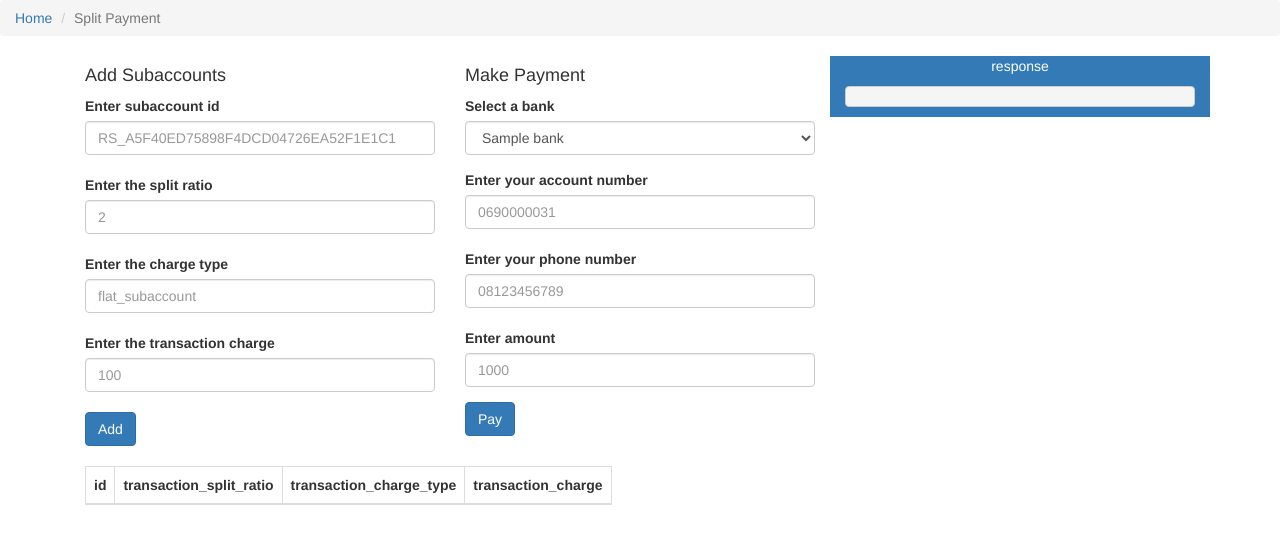
After one commit to MaestroJolly/python_sample_apps, a Django app: page /splitpayment/ in a window 1280 px wide. The commit adds this page. Shown: the top 544 px of the page. Run offline with Django 3.2, Linux system fonts and the light colour scheme; a database or web service that is not in the repository returns one stand-in record (values such as "Sample title"); data that the repository does not hold is empty; some libraries are stand-ins or nearby versions.

Commit message:
pass subaccount details

```diff
--- /dev/null
+++ b/base/static/js/splitpayment.js
@@ -0,0 +1,92 @@
+$(document).ready(function () {
+    var subaccounts = [];
+    // $('#select_bank').click(function () {
+    //     $.ajax({
+    //         url: "/splitpayment/list_banks/",
+    //         type: "GET",
+    //         data: { csrfmiddlewaretoken: $('input[name=csrfmiddlewaretoken]').val() },
+    //         success: function (data) {
+    //             // something here on success
+    //             $('#response').html(JSON.stringify(data));
+    //             console.log(data)
+    //         },
+    //         error: function (error) {
+    //             // something here on error
+    //             console.log(error)
+    //         }
+    //     });
+    // })
+
+    // $('#select_bank').on('change', function () {
+    //     var accountbank = $('#select_bank').val();
+    //     console.log(accountbank)
+    //     if(this.value == '044') {
+    //         alert('yass');
+    //     }else {
+    //         alert('oops')
+    //     }
+    // })
+
+    $('#addSub').click(function () {
+
+        var subId = $('#subId').val();
+        var splitRatio = $('#splitRatio').val();
+        var chargeType = $('#chargeType').val();
+        var transCharge = $('#transCharge').val();
+
+
+        subaccounts.push({ id: subId, transaction_split_ratio: splitRatio, transaction_charge_type: chargeType, transaction_charge: transCharge})
+
+        tr = $('<tr/>');
+        $('<td />', {html: subId}).appendTo(tr);
+        $('<td />', {html: splitRatio}).appendTo(tr);
+        $('<td />', {html: chargeType}).appendTo(tr);
+        $('<td />', {html: transCharge}).appendTo(tr);
+        tr.appendTo('tbody');
+
+    })
+
+    $('#pay').click(function () {
+        var accountbank = $('#select_bank').val();
+        var accountnumber = $('#accountnumber').val();
+        // var cuurency = "NGN"; //$('#sub_email').val();
+        // var amount = $('#amount').val();
+        // var email = "test@test.com"; //$('#sub_email').val();
+
+        $('#accountnumber').val('');
+        console.log(subaccounts)
+        $.ajax({
+            url: "/splitpayment/pay/",
+            type: "POST",
+            data: { 'accountbank': accountbank, 'accountnumber': accountnumber, 'subaccounts': subaccounts, csrfmiddlewaretoken: $('input[name=csrfmiddlewaretoken]').val() },
+            success: function (data) {
+                $('#response').html(JSON.stringify(data));
+                console.log(data)
+            },
+            error: function (error) {
+                console.log(error)
+            }
+        });
+    })
+
+});
+
+// csrfmiddlewaretoken: $('input[name=csrfmiddlewaretoken]').val(),
+
+// subaccounts:[
+//     {
+//     id:'RS_A5F40ED75898F4DCD04726EA52F1E1C1',
+//     transaction_charge:"0.02",
+//     transaction_charge_type:"percentage"
+//     },
+//     {
+//     id:'RS_851DC6141A1EE19EB15D698D7850900F',
+//     transaction_charge:"1500",
+//     transaction_charge_type:"flat_subaccount"
+//     },
+//     {
+//     id:'RS_120D3B88D9CE82CB1A599D610542EDFF',
+//     transaction_charge:"3000",
+//     subaccount_charge_type:"flat_subaccount"
+//     }
+//     ],
--- a/base/templates/index.html
+++ b/base/templates/index.html
@@ -29,8 +29,8 @@
             <a href="{% url 'transfer' %}" class="list-group-item list-group-item-action">
                 <h5 class="text-center ">Transfers</h5>
             </a>
-            <a href="#" class="list-group-item list-group-item-action">
-                <h5 class="text-center ">Paymentplan</h5>
+            <a href="{% url 'splitpayment' %}" class="list-group-item list-group-item-action">
+                <h5 class="text-center ">Split Payment</h5>
             </a>
             <a href="#" class="list-group-item list-group-item-action">
                 <h5 class="text-center "></h5>
--- a/python_sample_apps/settings.py
+++ b/python_sample_apps/settings.py
@@ -42,7 +42,8 @@ INSTALLED_APPS = [
     'base',
     'webhook',
     'subscriptions',
-    'transfer'
+    'transfer',
+    'splitpayment'
 ]
 
 MIDDLEWARE = [
--- a/python_sample_apps/urls.py
+++ b/python_sample_apps/urls.py
@@ -22,5 +22,6 @@ urlpatterns = [
     path('webhook', include('webhook.urls')),
     path('subscriptions/', include('subscriptions.urls')),
     path('transfer', include('transfer.urls')),
+    path('splitpayment/', include('splitpayment.urls')),
 
 ]
--- /dev/null
+++ b/splitpayment/templates/splitpayment/index.html
@@ -0,0 +1,113 @@
+<!-- the_weather/weather/templates/weather/index.html -->
+<!DOCTYPE html>
+<html lang="en">
+
+<head>
+    <meta charset="UTF-8">
+    <meta name="viewport" content="width=device-width, initial-scale=1.0">
+    <meta http-equiv="X-UA-Compatible" content="ie=edge">
+    <title>Rave Subscriptions</title>
+    <link rel="stylesheet" href="https://maxcdn.bootstrapcdn.com/bootstrap/3.3.7/css/bootstrap.min.css" integrity="sha384-BVYiiSIFeK1dGmJRAkycuHAHRg32OmUcww7on3RYdg4Va+PmSTsz/K68vbdEjh4u"
+        crossorigin="anonymous">
+</head>
+
+<body>
+
+    <nav aria-label="breadcrumb">
+        <ol class="breadcrumb">
+            <li class="breadcrumb-item"><a href="{% url 'base' %}">Home</a></li>
+            <li class="breadcrumb-item active" aria-current="page">Split Payment</li>
+        </ol>
+    </nav>
+
+
+    <div class="container">
+        <div class="col-sm-8">
+
+            <div class="row">
+
+                <div class="col-sm-6">
+                    <h4>Add Subaccounts</h4>
+                    <form method="POST" name="id_form">
+                        {% csrf_token %}
+                        <div class="form-row">
+                            <label for="subId">Enter subaccount id</label>
+                            <input type="text" class="form-control" id="subId" placeholder="RS_A5F40ED75898F4DCD04726EA52F1E1C1"
+                                required>
+                            <br>
+                            <label for="splitRatio">Enter the split ratio</label>
+                            <input type="number" class="form-control" id="splitRatio" placeholder="2">
+                            <br>
+                            <label for="chargeType">Enter the charge type</label>
+                            <input type="text" class="form-control" id="chargeType" placeholder="flat_subaccount">
+                            <br>
+                            <label for="transCharge">Enter the transaction charge</label>
+                            <input type="number" class="form-control" id="transCharge" placeholder="100">
+                            <br>
+
+                        </div>
+                        <button type="button" id="addSub" class="btn btn-primary">Add</button>
+                    </form>
+                    <br>
+                    <table class="table table-bordered">
+                        <thead>
+                            <tr>
+                                <th scope="col">id</th>
+                                <th scope="col">transaction_split_ratio</th>
+                                <th scope="col">transaction_charge_type</th>
+                                <th scope="col">transaction_charge</th>
+                            </tr>
+                        </thead>
+                        <tbody>
+
+                        </tbody>
+                    </table>
+                </div>
+                <div class="col-sm-6">
+                    <h4>Make Payment</h4>
+                    <form method="POST" name="id_form">
+                        {% csrf_token %}
+                        <div class="form-group">
+                            <label for="exampleFormControlSelect1">Select a bank</label>
+                            <select class="form-control" id="select_bank">
+                                {% for bank in banks %}
+                                <option value="{{ bank.Code }}">{{ bank.Name }}</option>
+                                {% endfor %}
+                            </select>
+                        </div>
+                        <div class="form-group">
+                            <label for="exampleInputEmail1">Enter your account number</label>
+                            <input type="number" class="form-control" id="accountnumber" placeholder="0690000031">
+                            <br>
+                            <label for="exampleInputEmail1">Enter your phone number</label>
+                            <input type="number" class="form-control" id="cancel_id" placeholder="08123456789">
+                            <br>
+                            <label for="exampleInputEmail1">Enter amount</label>
+                            <input type="number" class="form-control" id="amount" placeholder="1000">
+                        </div>
+                        <button type="button" id="pay" class="btn btn-primary">Pay</button>
+
+                    </form>
+                    <br>
+
+                </div>
+            </div>
+        </div>
+        <div class="col-sm-4 h-100 bg-primary">
+            <p class="text-center">response</p>
+            <pre class="text-center" id="response"></pre>
+            <div class="container">
+
+            </div>
+        </div>
+    </div>
+
+    <footer class="footer">
+    </footer>
+
+    {% load static %}
+    <script src="{% static 'static_jquery/js/jquery.js' %}"></script>
+    <script src="{% static 'js/splitpayment.js' %}"></script>
+</body>
+
+</html>
--- a/splitpayment/urls.py
+++ b/splitpayment/urls.py
@@ -0,0 +1,11 @@
+from django.urls import path
+from . import views
+
+urlpatterns = [
+    path('', views.splitpayment, name='splitpayment'),  #the path for our index view
+    path('list_banks/', views.list_banks, name='list_banks'),
+    path('pay/', views.pay, name='pay')
+    # path('cancel_sub/', views.cancel_sub, name='cancel_sub'),
+    # path('activate_sub/', views.activate_sub, name='activate_sub'),
+
+]
--- a/splitpayment/views.py
+++ b/splitpayment/views.py
@@ -1,3 +1,77 @@
 from django.shortcuts import render
+import json
+from django.http import HttpResponse, Http404
+from django.views.decorators.csrf import csrf_exempt
+from django.views.decorators.http import require_http_methods
+from django.views.generic.base import TemplateView
+from python_rave import Rave, RaveExceptions, Misc
+from django.shortcuts import render
+import requests
 
 # Create your views here.
+
+rave = Rave("FLWPUBK-f54d8d24292e377a71620bd82a8bb17c-X",
+            "FLWSECK-a18ca169cb007a93db4479aff683a387-X", usingEnv=False)
+
+
+@require_http_methods(["GET", "POST"])
+@csrf_exempt
+def splitpayment(request):
+    data = list_banks()
+    context = {
+        'banks': data
+    }
+    return render(request, 'splitpayment/index.html', context)
+
+
+def list_banks():
+    RAVE_PUBLIC_KEY = "FLWPUBK-f54d8d24292e377a71620bd82a8bb17c-X"
+    url = 'https://ravesandboxapi.flutterwave.com/v2/banks/NG?public_key=' + RAVE_PUBLIC_KEY
+    bank_lists = requests.get(url).json()
+    banks = bank_lists["data"]["Banks"]
+    return banks
+
+
+def pay(request):
+    if request.POST and request.is_ajax():
+        accountnumber = request.POST.get('accountnumber')
+        accountbank = request.POST.get('accountbank')
+        subaccounts = request.POST.get('subaccounts')
+
+
+        payload = {
+            'accountbank': accountbank,
+            'accountnumber': accountnumber,
+            'amount': '300',
+            'email': 'test@test.com',
+            'phonenumber': '08123456789',
+            'currency': 'NGN',
+            'country': 'NG',
+            'IP': '355426087298442',
+            'subaccounts': subaccounts
+        }
+        print(payload)
+        try:
+            res = rave.Account.charge(payload)
+            if res["authUrl"]:
+                print(res["authUrl"])
+            elif res["validationRequired"]:
+                rave.Account.validate(res["flwRef"], "12345")
+
+            res = rave.Account.verify(res["txRef"])
+        except RaveExceptions.AccountChargeError as e:
+            print(e.err)
+            print(e.err["flwRef"])
+
+        except RaveExceptions.TransactionValidationError as e:
+            print(e.err)
+            print(e.err["flwRef"])
+
+        except RaveExceptions.TransactionVerificationError as e:
+            print(e.err["errMsg"])
+            print(e.err["txRef"])
+        data = res
+        print(data)
+        return HttpResponse(json.dumps(data), content_type="application/json")
+    else:
+        raise Http404
--- a/subscriptions/views.py
+++ b/subscriptions/views.py
@@ -5,8 +5,6 @@ from django.views.decorators.csrf import csrf_exempt
 from django.views.decorators.http import require_http_methods
 from django.views.generic.base import TemplateView
 from python_rave import Rave, RaveExceptions, Misc
-
-# Create your views here.
 from django.shortcuts import render
 import requests
 
```
